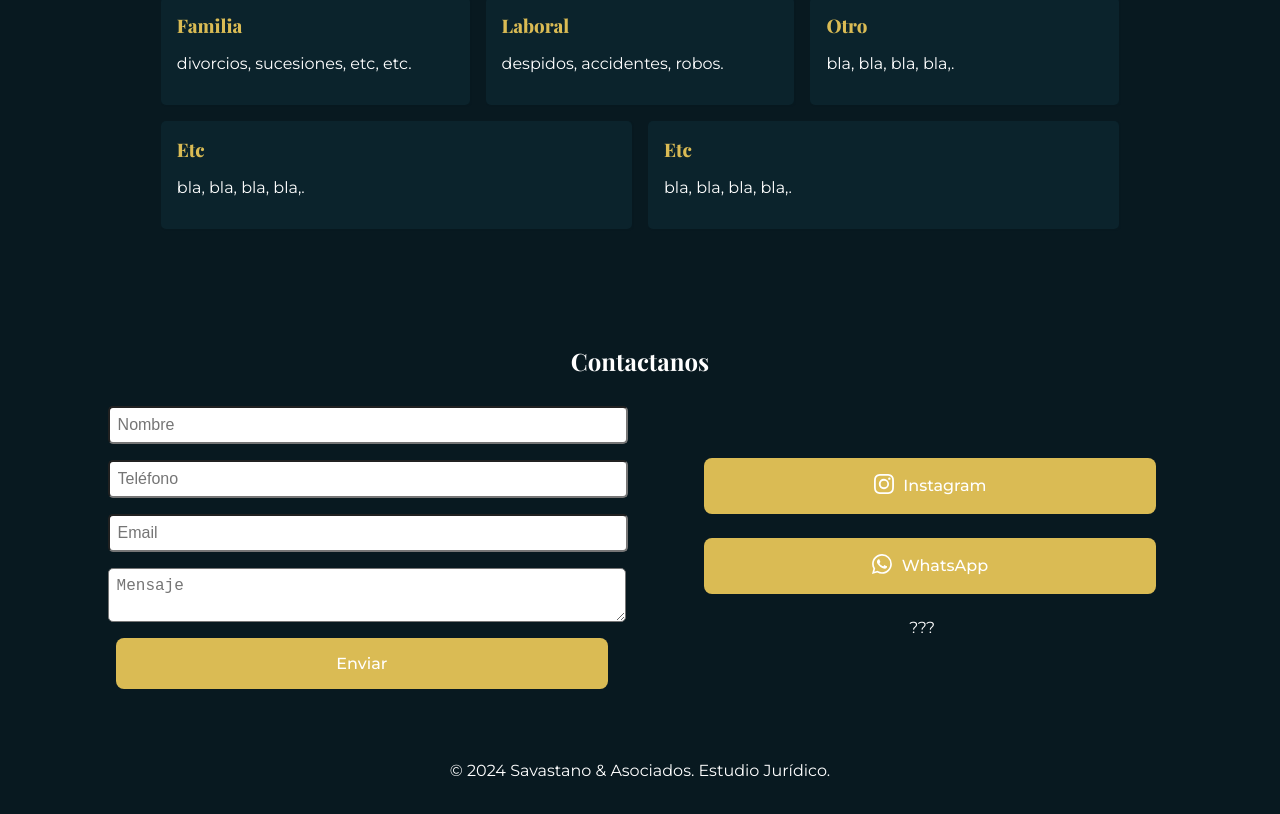
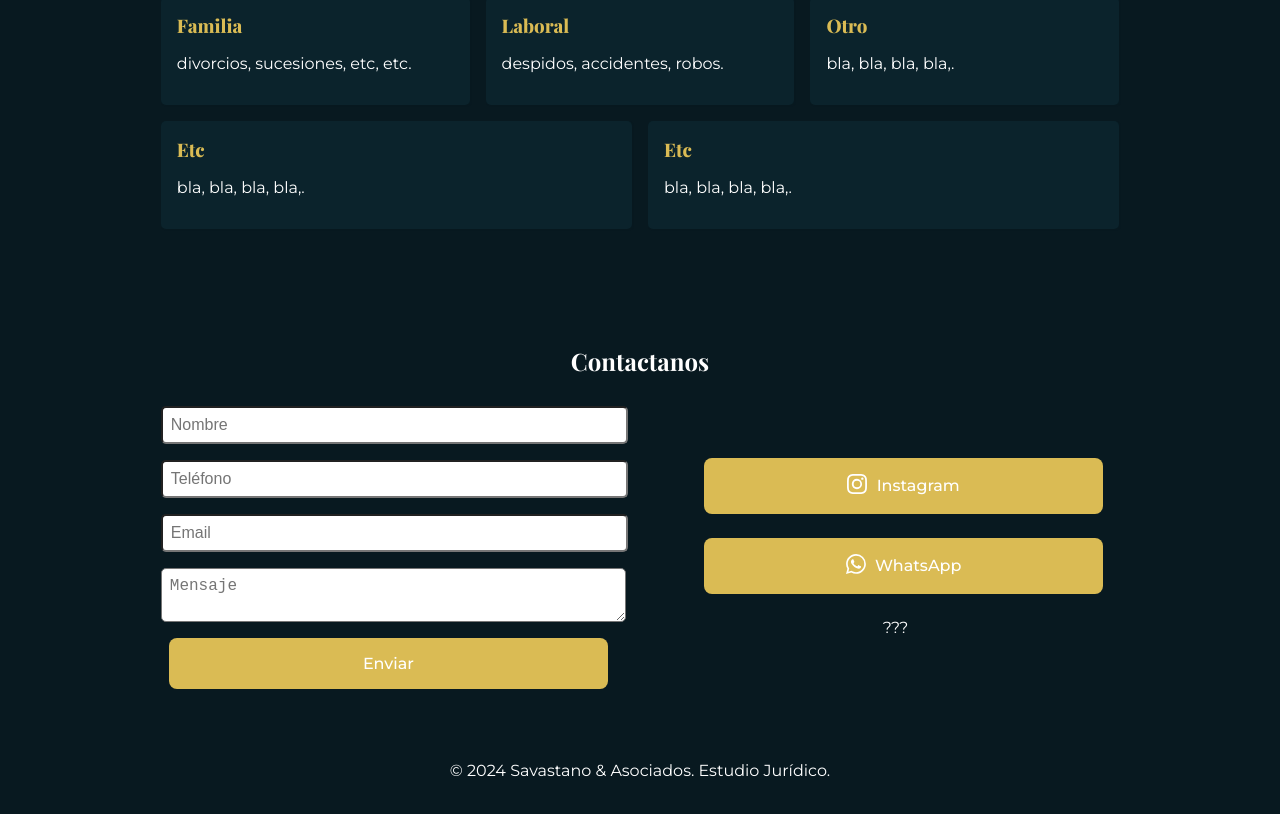
Before and after one commit to FedericoSavastano/savastanoabogado, a React (Vite) app: page / in a window 1280 px wide. Shown: the part 791-1605 px from the top of the page. Built offline with nearby package versions, Linux system fonts and the light colour scheme; a web font is replaced by a local one.

Commit message:
fixes estetic

```diff
--- a/src/App.css
+++ b/src/App.css
@@ -205,6 +205,10 @@ a:hover {
     justify-content: center;
     gap: 4rem;
     min-height: 300px;
+
+    width: 90%;
+    max-width: 1200px;
+    margin: 0 auto;
 }
 
 .contact form {
```
